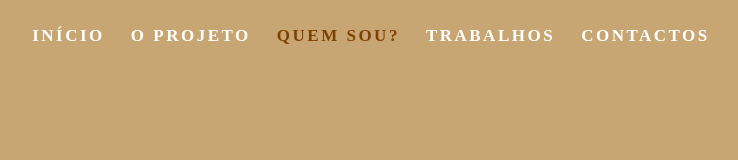
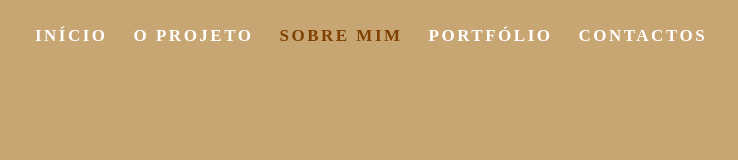
Before and after one commit to JoaoDiasLeite/bemmequeroo-client, a React (Create React App) app: page / in a window 1280 px wide. Shown: the top 160 px of the page, without its empty margins (269-1007 px from the left). Built offline with nearby package versions, Linux system fonts and the light colour scheme; a web font is replaced by a local one.

Commit message:
Final Tweaks

```diff
--- a/public/css/default.css
+++ b/public/css/default.css
@@ -532,6 +532,7 @@ fieldset { margin-bottom: 24px; }
 input[type="text"],
 input[type="password"],
 input[type="email"],
+input[type="file"],
 textarea,
 select {
    display: block;
--- a/public/css/layout.css
+++ b/public/css/layout.css
@@ -768,7 +768,7 @@ call-to-action .button {
    line-height: 24px;
 
 }
-@media only screen and (max-width: 767px) {
+@media only screen and (max-width: 760px) {
    #contactos .preview-encomenda {
       padding: 0px;
       margin-top: 10px;
@@ -776,6 +776,7 @@ call-to-action .button {
       line-height: 24px;
 
    }
+
 }
 
 #contactos input,
@@ -804,13 +805,15 @@ call-to-action .button {
    font-weight: bold;
 	letter-spacing: 3px;
 	color:#fff;
+
+
    background: #804000;
 	border: none;
    cursor: pointer;
    height: auto;
    display: inline-block;
 	border-radius: 0px;
-   margin-left: 26%;
+
 }
 #contactos button.submit:hover {
 	color: #804000;
--- a/public/css/media-queries.css
+++ b/public/css/media-queries.css
@@ -363,6 +363,10 @@
 
 @media only screen and (max-width: 480px) {
    img {width:auto; height: auto;}
+   .react-reveal  {
+      width: fit-content;
+      height: fit-content;
+   }
    /* mobile navigation
    -------------------------------------------------------------------- */
    #nav-wrap ul#nav { width: auto; float: none; }
--- a/src/Components/Header.js
+++ b/src/Components/Header.js
@@ -44,13 +44,13 @@ class Header extends Component {
 
             <li>
               <a className="smoothscroll" href="#sobre">
-                Quem Sou?
+                Sobre Mim
               </a>
             </li>
 
             <li>
               <a className="smoothscroll" href="#portfolio">
-                Trabalhos
+                Portfólio
               </a>
             </li>
 
```
